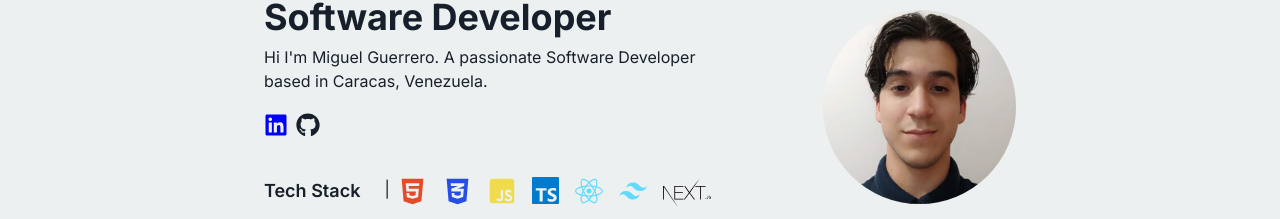
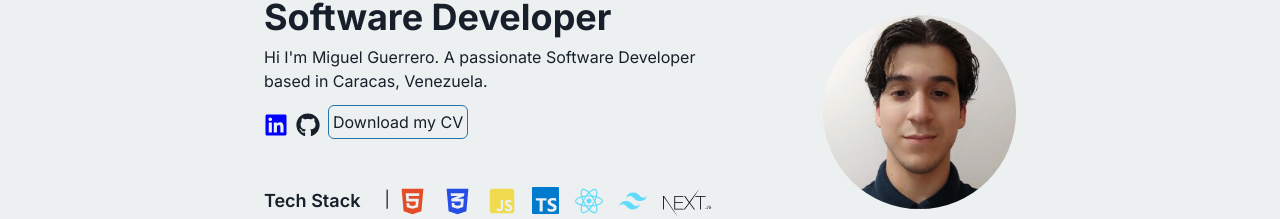
Before and after one commit to MiguelWebGit/miguel-app, a Next.js app: page / in a window 1280 px wide. Shown: the part 211-430 px from the top of the page. Built offline with nearby package versions, Linux system fonts and the light colour scheme.

Commit message:
CV download button

```diff
--- a/components/Hero.tsx
+++ b/components/Hero.tsx
@@ -39,6 +39,11 @@ const Hero = () => {
             rel="noopener noreferrer"
           >
             <FaGithub size={24} />
+          </a>
+          <a href="/MiguelCV.pdf" download>
+            <button className="relative bottom-2 border-[0.1rem] dark:border-primary-dark border-primary-light p-1 rounded-md hover:border-secondary-light dark:hover:border-secondary-dark hover:scale-105 transition duration-300 ease-in-out">
+              Download my CV
+            </button>
           </a>
         </div>
         <div className="flex flex-col md:flex-row justify-center md:justify-start space-x-2 mb-14">
```
Also changed, not shown: 1 other file (tests, documents, lock files or other folders).
